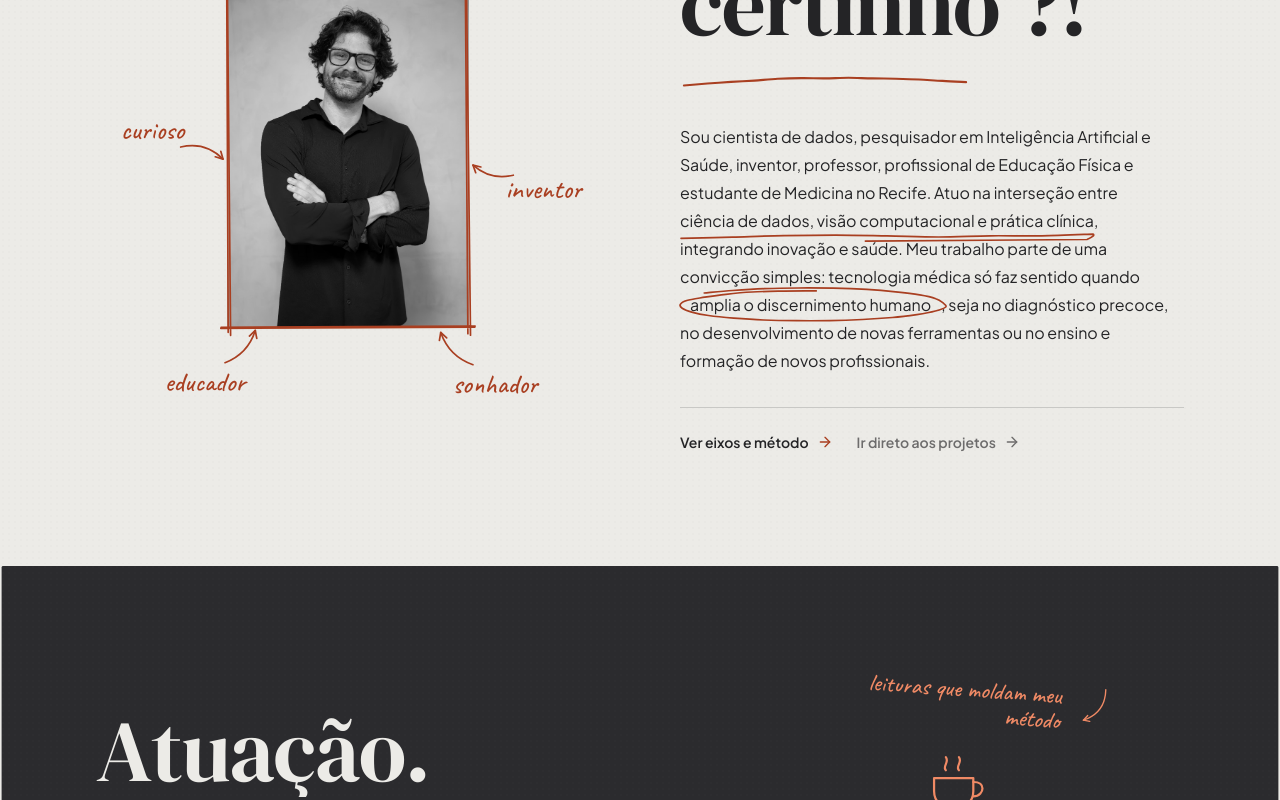
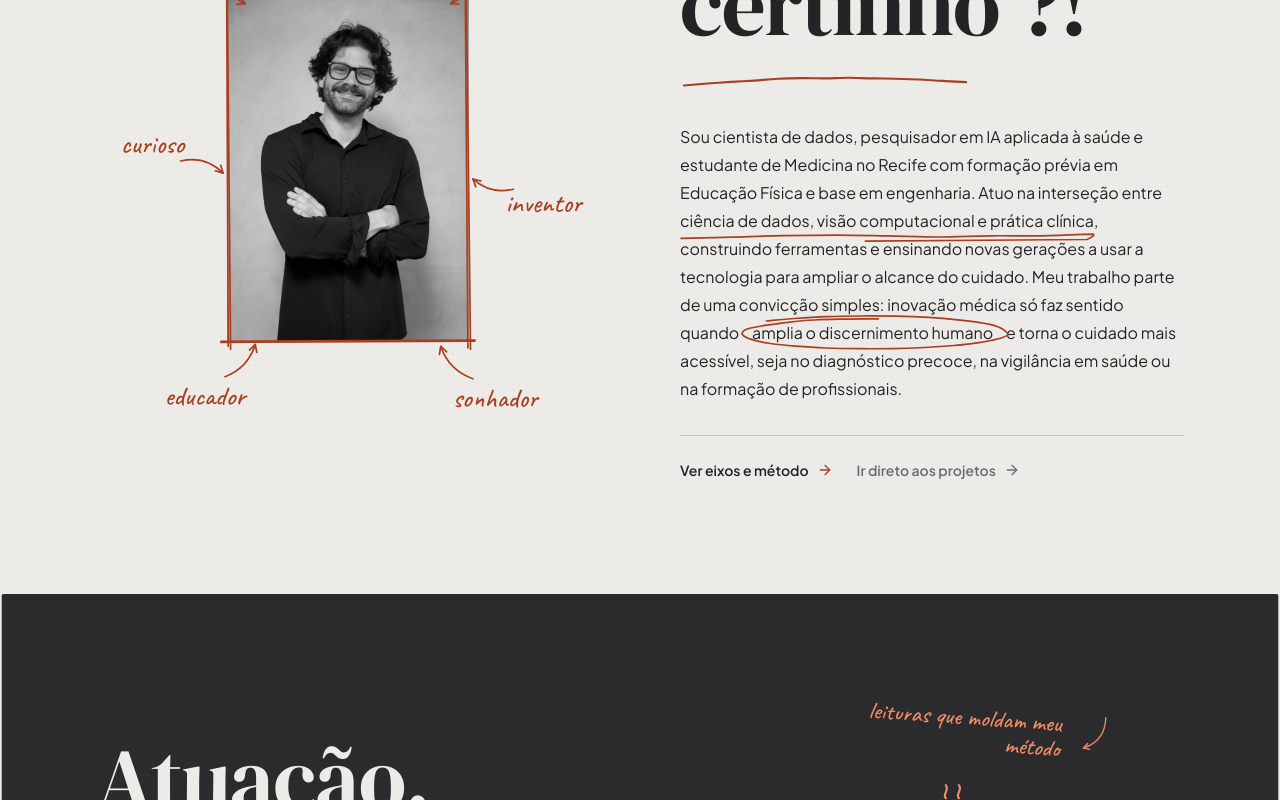
Before and after one commit to andrecfonseca-stack/Portifolio, a Next.js app: page / in a window 1280 px wide. Shown: the part 1080-1880 px from the top of the page. Built offline with nearby package versions, Linux system fonts and the light colour scheme.

Commit message:
content: refina texto de apresentacao na secao Iaew

```diff
--- a/src/content/profile.ts
+++ b/src/content/profile.ts
@@ -20,7 +20,7 @@ const rawProfile: Profile = {
     "sonhador",
   ],
   greeting: "Iaew!! Tudo certinho ?!",
-  bio: "Sou cientista de dados, pesquisador em Inteligência Artificial e Saúde, inventor, professor, profissional de Educação Física e estudante de Medicina no Recife. Atuo na interseção entre *ciência de dados, visão computacional e prática clínica*, integrando inovação e saúde. Meu trabalho parte de uma convicção simples: tecnologia médica só faz sentido quando [amplia o discernimento humano], seja no diagnóstico precoce, no desenvolvimento de novas ferramentas ou no ensino e formação de novos profissionais.",
+  bio: "Sou cientista de dados, pesquisador em IA aplicada à saúde e estudante de Medicina no Recife com formação prévia em Educação Física e base em engenharia. Atuo na interseção entre *ciência de dados, visão computacional e prática clínica*, construindo ferramentas e ensinando novas gerações a usar a tecnologia para ampliar o alcance do cuidado. Meu trabalho parte de uma convicção simples: inovação médica só faz sentido quando [amplia o discernimento humano] e torna o cuidado mais acessível, seja no diagnóstico precoce, na vigilância em saúde ou na formação de profissionais.",
   practiceIntro:
     "Trato medicina, aprendizado de máquina e educação como partes do mesmo sistema. Antes de escrever código ou treinar um modelo, desenho a pergunta clínica, as métricas de segurança e a clareza de leitura para quem decide sob pressão.",
   defaultTileNote: "passe o cursor ou foque um eixo para ver como ele opera na prática",
```
